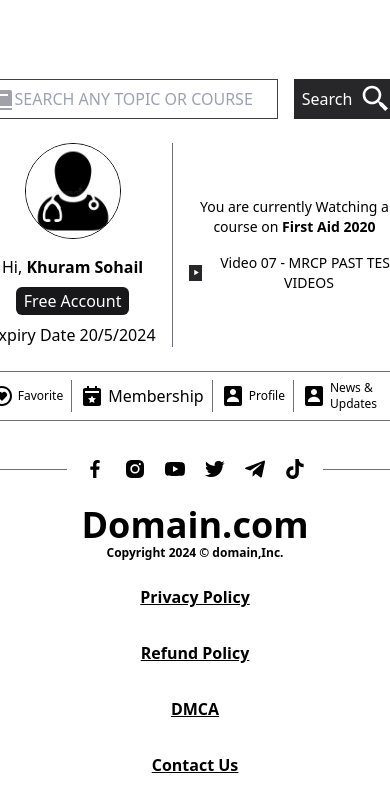
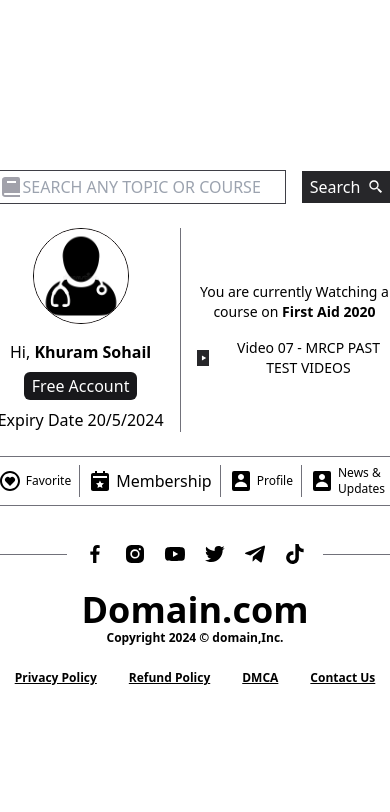
Before and after one commit to sheraz4196/course-site-components, a website: page index.html in a window 390 px wide. Shown: the top 812 px of the page. Drawn offline with Linux system fonts and the light colour scheme.

Commit message:
fix: mobile design

```diff
--- a/index.html
+++ b/index.html
@@ -17,7 +17,7 @@
             class="flex items-center justify-center border-zinc-700 border min-w-72 lg:min-w-96 relative self-stretch"
           >
             <span
-              class="fill-zinc-400 bg-transparent absolute top-2 left-0 sm:left-1 lg:h-6 lg:w-6 h-4 w-4"
+              class="fill-zinc-400 bg-transparent absolute top-1 left-0 sm:left-1 lg:h-6 lg:w-6 h-4 w-4"
             >
               <svg
                 xmlns="http://www.w3.org/2000/svg"
@@ -42,11 +42,13 @@
             class="bg-zinc-800 text-white px-2 lg:px-4 py-1 flex items-center gap-2 lg:gap-4"
           >
             <span>Search</span>
-            <span class="fill-current">
+            <span
+              class="fill-current flex items-center justify-center h-4 w-4 sm:h-8 sm:w-8"
+            >
               <svg
                 xmlns="http://www.w3.org/2000/svg"
-                width="32"
-                height="32"
+                width="24"
+                height="24"
                 viewBox="0 0 24 24"
               >
                 <path
@@ -257,19 +259,33 @@
           <h5 class="text-4xl font-bold">Domain.com</h5>
           <p class="text-xs font-semibold">Copyright 2024 &copy; domain,Inc.</p>
         </div>
-        <div class="flex flex-col sm:flex-row items-center gap-8 mx-auto">
-          <a href="#" aria-label="privacy" class="underline font-bold">
+        <div class="flex items-center gap-8 mx-auto">
+          <a
+            href="#"
+            aria-label="privacy"
+            class="text-xs sm:text-base underline font-bold"
+          >
             Privacy Policy
           </a>
           <a
             href="#"
             aria-label="refund policy"
-            class="underline font-semibold"
+            class="text-xs sm:text-base underline font-semibold"
           >
             Refund Policy
           </a>
-          <a href="#" aria-label="dmca" class="underline font-bold"> DMCA </a>
-          <a href="#" aria-label="contact-us" class="underline font-bold">
+          <a
+            href="#"
+            aria-label="dmca"
+            class="text-xs sm:text-base underline font-bold"
+          >
+            DMCA
+          </a>
+          <a
+            href="#"
+            aria-label="contact-us"
+            class="text-xs sm:text-base underline font-bold"
+          >
             Contact Us
           </a>
         </div>
```
Also changed, not shown: css/style.css.
